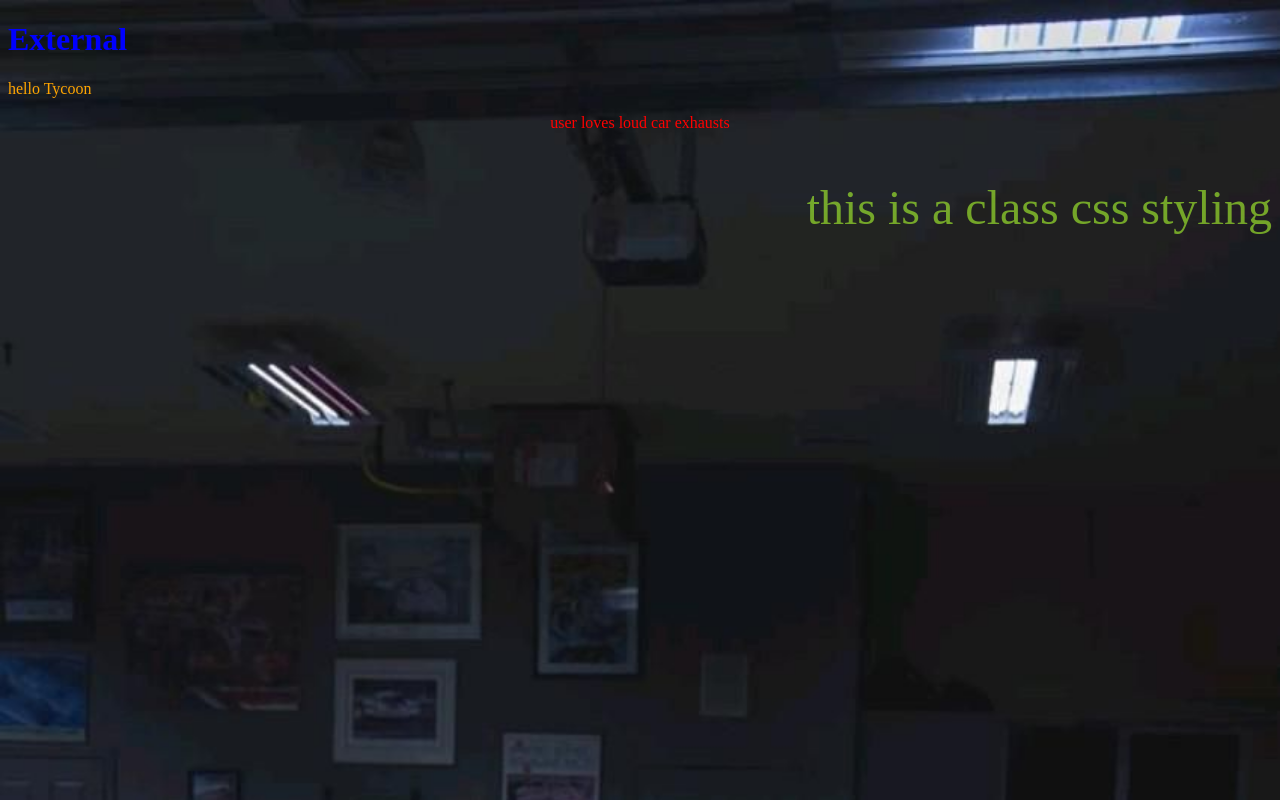
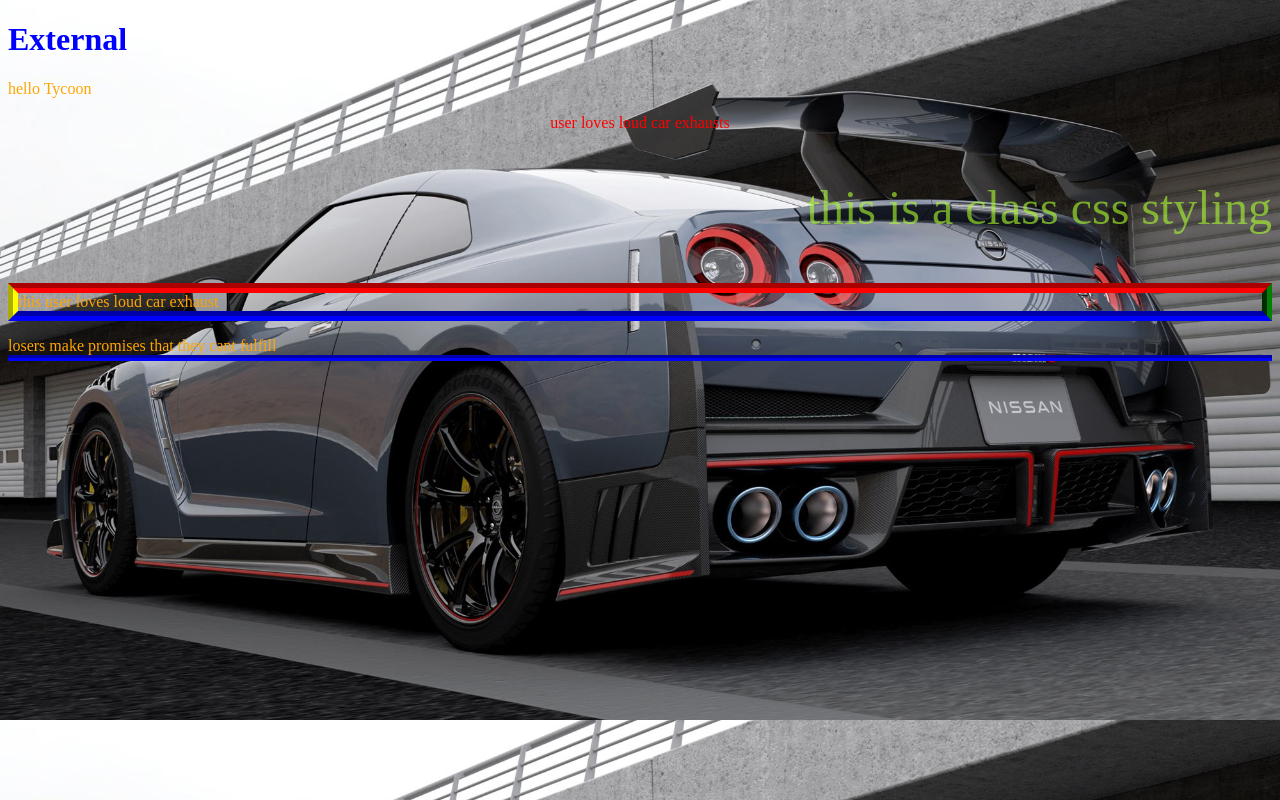
Before and after one commit to passcde/css-learning, a plain HTML site: page introduction/index.html in a window 1280 px wide. Drawn offline with Linux system fonts and the light colour scheme.

Commit message:
learnt padding and margin

```diff
--- a/introduction/index.html
+++ b/introduction/index.html
@@ -11,5 +11,7 @@
 <p>hello Tycoon</p>
 <p id="euro">user loves loud car exhausts</p>
 <p class="pass">this is a class css styling </p>
+<p class="vans">this user loves loud car exhaust </p>
+<p id="vans">losers make promises that they cant fulfill</p>
 </body>
 </html>
--- a/introduction/style.css
+++ b/introduction/style.css
@@ -18,7 +18,15 @@ p{
 	font-size: 300%;
 }
 body{
-	background-image:url("toyota supra.jpg");
-	background-repeat:no-repeat;
+	background-image:url("Nissan GTR.jpg");
+	background-repeat:repeat-y;
 	background-size: cover;
 }
+.vans{
+	border-style: groove;
+	border-width: 10px;
+	border-color: red green blue yellow;
+}
+#vans{
+	border-bottom: 6px groove blue;/*css shorthand element*/
+}
```
Also changed, not shown: introduction/Nissan GTR.jpg (added).
